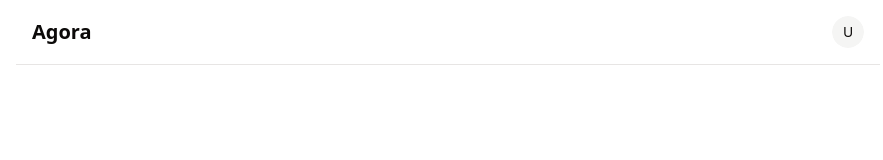
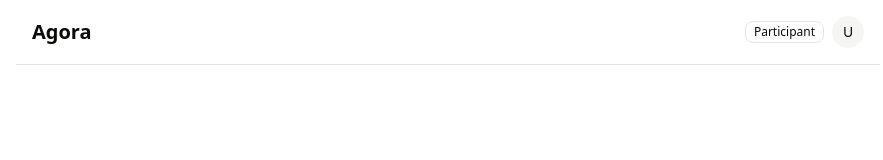
Before and after one commit to MihajatianaNerason/event-app-agora, a React (Vite) app: page /user/profiles in a window 1280 px wide. Shown: the top 160 px of the page, without its empty margins (192-1075 px from the left). Built offline with nearby package versions, Linux system fonts and the light colour scheme; sample sign-in values are in the browser's storage.

Commit message:
add: badge role

```diff
--- a/src/components/Navbar.tsx
+++ b/src/components/Navbar.tsx
@@ -1,4 +1,5 @@
 import { Avatar, AvatarFallback, AvatarImage } from "@/components/ui/avatar";
+import { Badge } from "@/components/ui/badge";
 import { Button } from "@/components/ui/button";
 import {
   DropdownMenu,
@@ -46,6 +47,16 @@ export function Navbar() {
         </Link>
 
         {/* Avatar utilisateur à droite avec menu déroulant */}
+        <div className="flex items-center gap-2">
+          {/* Badge du rôle */}
+          <Badge
+            variant={
+              userProfile?.role === "organizer" ? "destructive" : "outline"
+            }
+          >
+            {userProfile?.role === "organizer" ? "Organisateur" : "Participant"}
+          </Badge>
+
           <DropdownMenu>
             <DropdownMenuTrigger asChild>
               <Button variant="ghost" className="relative h-8 w-8 rounded-full">
@@ -85,5 +96,6 @@ export function Navbar() {
           </DropdownMenu>
         </div>
       </div>
+    </div>
   );
 }
--- /dev/null
+++ b/src/components/ui/badge.tsx
@@ -0,0 +1,46 @@
+import * as React from "react"
+import { Slot } from "@radix-ui/react-slot"
+import { cva, type VariantProps } from "class-variance-authority"
+
+import { cn } from "@/lib/utils"
+
+const badgeVariants = cva(
+  "inline-flex items-center justify-center rounded-md border px-2 py-0.5 text-xs font-medium w-fit whitespace-nowrap shrink-0 [&>svg]:size-3 gap-1 [&>svg]:pointer-events-none focus-visible:border-ring focus-visible:ring-ring/50 focus-visible:ring-[3px] aria-invalid:ring-destructive/20 dark:aria-invalid:ring-destructive/40 aria-invalid:border-destructive transition-[color,box-shadow] overflow-hidden",
+  {
+    variants: {
+      variant: {
+        default:
+          "border-transparent bg-primary text-primary-foreground [a&]:hover:bg-primary/90",
+        secondary:
+          "border-transparent bg-secondary text-secondary-foreground [a&]:hover:bg-secondary/90",
+        destructive:
+          "border-transparent bg-destructive text-white [a&]:hover:bg-destructive/90 focus-visible:ring-destructive/20 dark:focus-visible:ring-destructive/40 dark:bg-destructive/60",
+        outline:
+          "text-foreground [a&]:hover:bg-accent [a&]:hover:text-accent-foreground",
+      },
+    },
+    defaultVariants: {
+      variant: "default",
+    },
+  }
+)
+
+function Badge({
+  className,
+  variant,
+  asChild = false,
+  ...props
+}: React.ComponentProps<"span"> &
+  VariantProps<typeof badgeVariants> & { asChild?: boolean }) {
+  const Comp = asChild ? Slot : "span"
+
+  return (
+    <Comp
+      data-slot="badge"
+      className={cn(badgeVariants({ variant }), className)}
+      {...props}
+    />
+  )
+}
+
+export { Badge, badgeVariants }
```
Also changed, not shown: 1 other file (tests, documents, lock files or other folders). Lines whose indentation alone changed are shown as unchanged.
